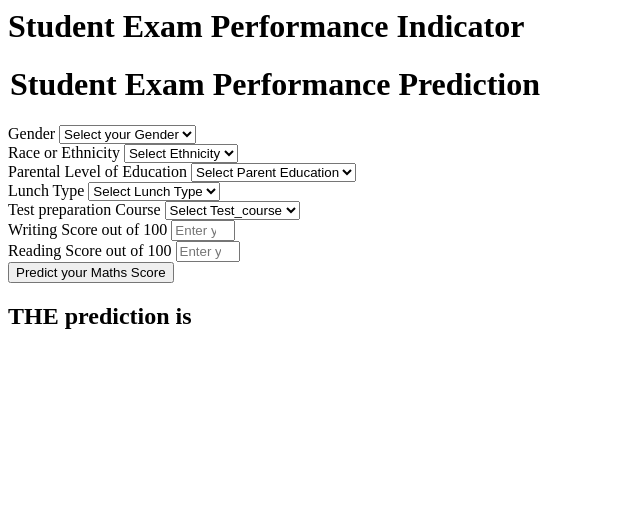
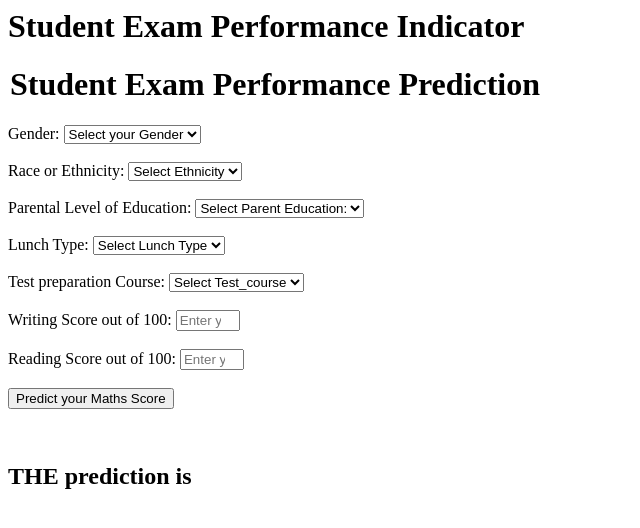
Before and after one commit to Gauravmule50/ml_project, a Flask app: page /predictdata in a window 1280 px wide. Shown: the top 528 px of the page, without its empty margins (0-640 px from the left). Run offline with Flask 3, Linux system fonts and the light colour scheme.

Commit message:
Changed home page layout

```diff
--- a/templates/home.html
+++ b/templates/home.html
@@ -9,7 +9,7 @@
                 <legend>Student Exam Performance Prediction</legend>
             </h1>
             <div class="mb-3">
-                <label class="form-label">Gender</label>
+                <label class="form-label">Gender: </label>
                 <select class="form-control" name="gender" placeholder="Enter you Gender" required>
                     <option class="placeholder" selected disabled value="">Select your Gender</option>
                     <option value="male">
@@ -20,8 +20,9 @@
                     </option>
                 </select>
             </div>
+            <br>
             <div class="mb-3">
-                <label class="form-label">Race or Ethnicity</label>
+                <label class="form-label">Race or Ethnicity: </label>
                 <select class="form-control" name="ethnicity" placeholder="Enter you ethnicity" required>
                     <option class="placeholder" selected disabled value="">Select Ethnicity</option>
                     <option value="group A">
@@ -41,11 +42,12 @@
                     </option>
                 </select>
             </div>
+            <br>
             <div class="mb-3">
-                <label class="form-label">Parental Level of Education</label>
+                <label class="form-label">Parental Level of Education: </label>
                 <select class="form-control" name="parental_level_of_education" placeholder="Enter you Parent Education"
                     required>
-                    <option class="placeholder" selected disabled value="">Select Parent Education</option>
+                    <option class="placeholder" selected disabled value="">Select Parent Education: </option>
                     <option value="associate's degree">
                         associate's degree
                     </option>
@@ -66,8 +68,9 @@
                     </option>
                 </select>
             </div>
+            <br>
             <div class="mb-3">
-                <label class="form-label">Lunch Type</label>
+                <label class="form-label">Lunch Type: </label>
                 <select class="form-control" name="lunch" placeholder="Enter you Lunch" required>
                     <option class="placeholder" selected disabled value="">Select Lunch Type</option>
                     <option value="free/reduced">
@@ -78,8 +81,9 @@
                     </option>
                 </select>
             </div>
+            <br>
             <div class="mb-3">
-                <label class="form-label">Test preparation Course</label>
+                <label class="form-label">Test preparation Course: </label>
                 <select class="form-control" name="test_preparation_course" placeholder="Enter you Course" required>
                     <option class="placeholder" selected disabled value="">Select Test_course</option>
                     <option value="none">
@@ -90,20 +94,23 @@
                     </option>
                 </select>
             </div>
+            <br>
             <div class="mb-3">
-                <label class="form-label">Writing Score out of 100</label>
+                <label class="form-label">Writing Score out of 100: </label>
                 <input class="form-control" type="number" name="reading_score" placeholder="Enter your Reading score"
                     min='0' max='100' />
             </div>
+            <br>
             <div class="mb-3">
-                <label class="form-label">Reading Score out of 100</label>
+                <label class="form-label">Reading Score out of 100: </label>
                 <input class="form-control" type="number" name="writing_score" placeholder="Enter your Reading Score"
                     min='0' max='100' />
-            </div>
+            </div> <br>
             <div class="mb-3">
                 <input class="btn btn-primary" type="submit" value="Predict your Maths Score" required />
             </div>
         </form>
+        <br>
         <h2>
             THE prediction is {{results}}
         </h2>
```
